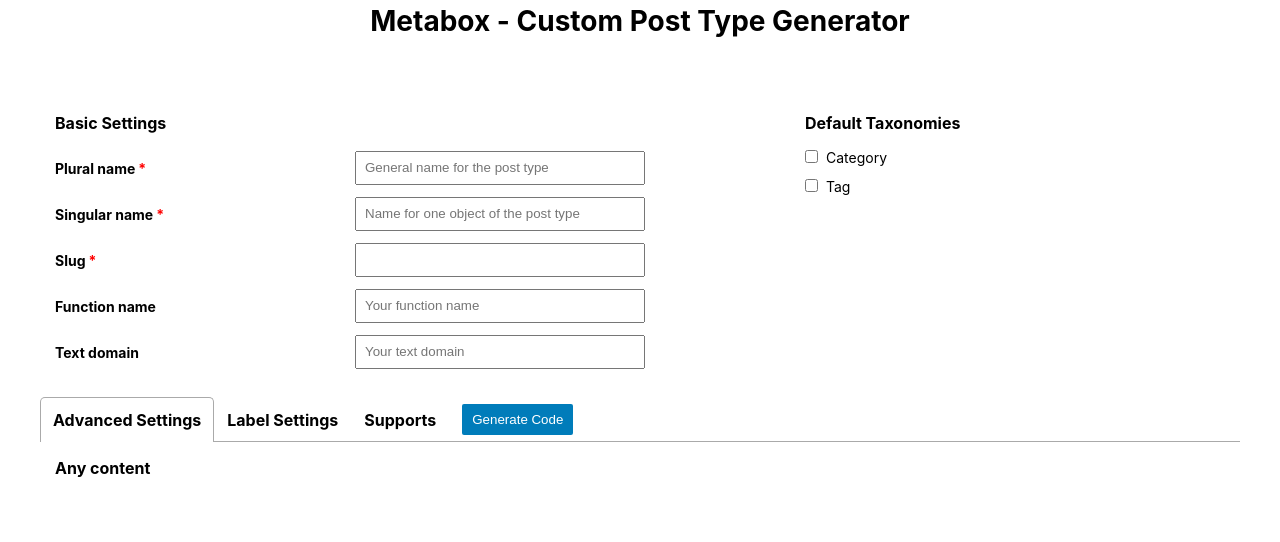
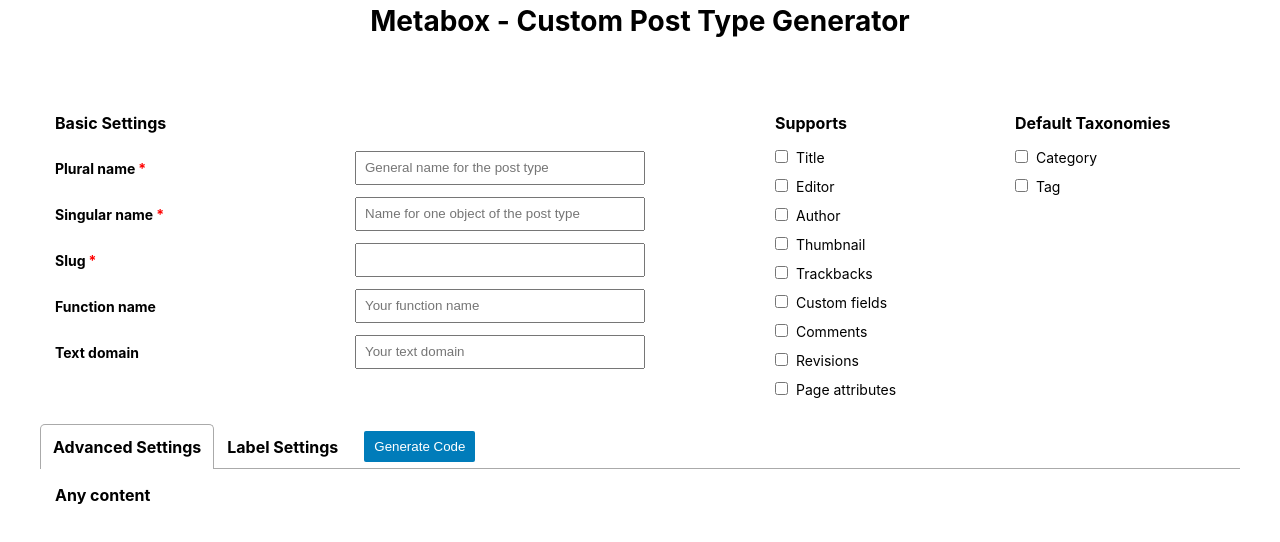
Before and after one commit to wpmetabox/post-type-generator, a React (Create React App) app: page / in a window 1280 px wide. Shown: the top 542 px of the page. Built offline with nearby package versions, Linux system fonts and the light colour scheme.

Commit message:
SupportSettings, style

```diff
--- a/package.json
+++ b/package.json
@@ -30,8 +30,5 @@
 			"last 1 firefox version",
 			"last 1 safari version"
 		]
-	},
-	"devDependencies": {
-		"eslint": "^7.7.0"
 	}
 }
--- a/public/style.css
+++ b/public/style.css
@@ -43,32 +43,34 @@
   margin: 50px 0; }
 
 .cpt-basic-setting {
-  display: flex; }
+  display: grid;
+  grid-template-columns: 60% 20% 20%; }
 
-.col-left {
+.col-6 {
   flex: 0 0 60%;
   padding: 15px; }
 
-.col-right {
-  flex: 0 0 40%;
+.col-3 {
+  flex: 0 0 20%;
   padding: 15px; }
-  .col-right label {
-    display: block;
-    font-weight: normal;
-    margin: 8px 0;
-    cursor: pointer; }
-  .col-right [type=checkbox] {
-    margin-right: 8px; }
 
 label {
+  display: block;
   width: 300px;
-  font-weight: bold; }
+  font-weight: bold;
+  cursor: pointer; }
+  label.checkbox {
+    font-weight: normal;
+    margin: 8px 0; }
 
 [type=text] {
   width: 270px;
   padding: 0 8px;
   height: 30px;
   line-height: 30px; }
+
+[type=checkbox] {
+  margin-right: 8px; }
 
 textarea {
   width: 600px;
--- a/sass/style.scss
+++ b/sass/style.scss
@@ -54,34 +54,30 @@
 }
 
 .cpt-basic-setting {
-	display: flex;
+	display: grid;
+	grid-template-columns: 60% 20% 20%;
 }
 
-.col-left {
+.col-6 {
 	flex: 0 0 60%;
 	padding: 15px;
 }
 
-.col-right {
-	flex: 0 0 40%;
+.col-3 {
+	flex: 0 0 20%;
 	padding: 15px;
+}
 
-	label {
-		display: block;
+label {
+	display: block;
+	width: 300px;
+	font-weight: bold;
+	cursor: pointer;
+
+	&.checkbox {
 		font-weight: normal;
 		margin: 8px 0;
-		cursor: pointer;
 	}
-
-	[type=checkbox] {
-		margin-right: 8px;
-	}
-}
-
-
-label {
-	width: 300px;
-	font-weight: bold;
 }
 
 [type=text] {
@@ -89,6 +85,10 @@
 	padding: 0 8px;
 	height: 30px;
 	line-height: 30px;
+}
+
+[type=checkbox] {
+	margin-right: 8px;
 }
 
 textarea {
--- a/src/App.js
+++ b/src/App.js
@@ -1,7 +1,7 @@
 import React, { useState } from 'react';
 import PhpSettings from './contexts/PhpSettings';
 import DefaultSettings from './constants/DefaultSettings';
-import { BasicSettings, LabelSettings, Taxonomies } from './constants/Data';
+import { BasicSettings, LabelSettings, TaxonomySettings, SupportSettings } from './constants/Data';
 import Control from './components/controls/Control';
 import { Tab, Tabs, TabList, TabPanel } from 'react-tabs';
 import 'react-tabs/style/react-tabs.css';
@@ -14,7 +14,7 @@
 	return (
 		<PhpSettings.Provider value={[state, setState]}>
 			<div className="cpt-basic-setting">
-				<div className="col-left">
+				<div className="col-6">
 					<h2>Basic Settings</h2>
 					{
 						Object.keys( BasicSettings ).map( ( key ) =>
@@ -23,11 +23,20 @@
 					}
 				</div>
 
-				<div className="col-right">
+				<div className="col-3">
+					<h2>Supports</h2>
+					{
+						Object.keys( SupportSettings ).map( ( key ) =>
+							<Control key={key} props={SupportSettings[key]} />
+						)
+					}
+				</div>
+
+				<div className="col-3">
 					<h2>Default Taxonomies</h2>
 					{
-						Object.keys( Taxonomies ).map( ( key ) =>
-							<Control key={key} props={Taxonomies[key]} />
+						Object.keys( TaxonomySettings ).map( ( key ) =>
+							<Control key={key} props={TaxonomySettings[key]} />
 						)
 					}
 				</div>
@@ -37,7 +46,6 @@
 				<TabList>
 					<Tab><h2>Advanced Settings</h2></Tab>
 					<Tab><h2>Label Settings</h2></Tab>
-					<Tab><h2>Supports</h2></Tab>
 					<Tab><button type="submit">Generate Code</button></Tab>
 				</TabList>
 
@@ -50,9 +58,6 @@
 						<Control key={key} props={LabelSettings[key]} />
 					)
 				}
-				</TabPanel>
-				<TabPanel>
-					<h2>Any content</h2>
 				</TabPanel>
 				<TabPanel>
 					<CopyBlock
--- a/src/components/controls/Checkbox.js
+++ b/src/components/controls/Checkbox.js
@@ -2,7 +2,7 @@
 
 const Checkbox = ( {label, name, update} ) => {
 	return (
-		<label>
+		<label className="checkbox">
 			<input type="checkbox" id={name} name={name} onChange={update} />
 			{label}
 		</label>
--- a/src/constants/Data.js
+++ b/src/constants/Data.js
@@ -21,7 +21,19 @@
 	{ type: 'text', name: 'parent_item_colon', label: 'Parent items', placeholder: 'The parent text' },
 ];
 
-export const Taxonomies = [
+export const SupportSettings = [
+	{ type: 'checkbox', name: 'title', label: 'Title' },
+	{ type: 'checkbox', name: 'editor', label: 'Editor' },
+	{ type: 'checkbox', name: 'author', label: 'Author' },
+	{ type: 'checkbox', name: 'thumbnail', label: 'Thumbnail' },
+	{ type: 'checkbox', name: 'trackbacks', label: 'Trackbacks' },
+	{ type: 'checkbox', name: 'custom-fields', label: 'Custom fields' },
+	{ type: 'checkbox', name: 'comments', label: 'Comments' },
+	{ type: 'checkbox', name: 'revisions', label: 'Revisions' },
+	{ type: 'checkbox', name: 'page-attributes', label: 'Page attributes' },
+];
+
+export const TaxonomySettings = [
 	{ type: 'checkbox', name: 'category', label: 'Category' },
 	{ type: 'checkbox', name: 'tag', label: 'Tag' },
 ];
--- a/src/constants/DefaultSettings.js
+++ b/src/constants/DefaultSettings.js
@@ -1,31 +1,43 @@
 const DefaultSettings = {
 	// Basic
-	name          : '',
-	singular_name : '',
-	args_post_type: '',
-	function_name : '',
-	text_domain   : '',
+	'name'          : '',
+	'singular_name' : '',
+	'args_post_type': '',
+	'function_name' : '',
+	'text_domain'   : '',
 
 	// Labels
-	menu_name         : '',
-	name_admin_bar    : '',
-	add_new           : '',
-	add_new_item      : '',
-	new_item          : '',
-	edit_item         : '',
-	view_item         : '',
-	update_item       : '',
-	all_items         : '',
-	search_items      : '',
-	parent_item_colon : '',
-	not_found         : '',
-	not_found_in_trash: '',
+	'menu_name'         : '',
+	'name_admin_bar'    : '',
+	'add_new'           : '',
+	'add_new_item'      : '',
+	'new_item'          : '',
+	'edit_item'         : '',
+	'view_item'         : '',
+	'update_item'       : '',
+	'all_items'         : '',
+	'search_items'      : '',
+	'parent_item_colon' : '',
+	'not_found'         : '',
+	'not_found_in_trash': '',
 
 	// Advanced
 
+	// Support
+	'title' : true,
+	'editor': true,
+	'author': false,
+	'thumbnail': true,
+	'excerpt': false,
+	'trackbacks': false,
+	'custom-fields': false,
+	'comments': false,
+	'revisions': false,
+	'page-attributes': false,
+
 	// Taxonomies
-	category: false,
-	tag     : false,
+	'category': false,
+	'tag'     : false,
 };
 
 export default DefaultSettings;
```
Also changed, not shown: 1 other file (tests, documents, lock files or other folders).
